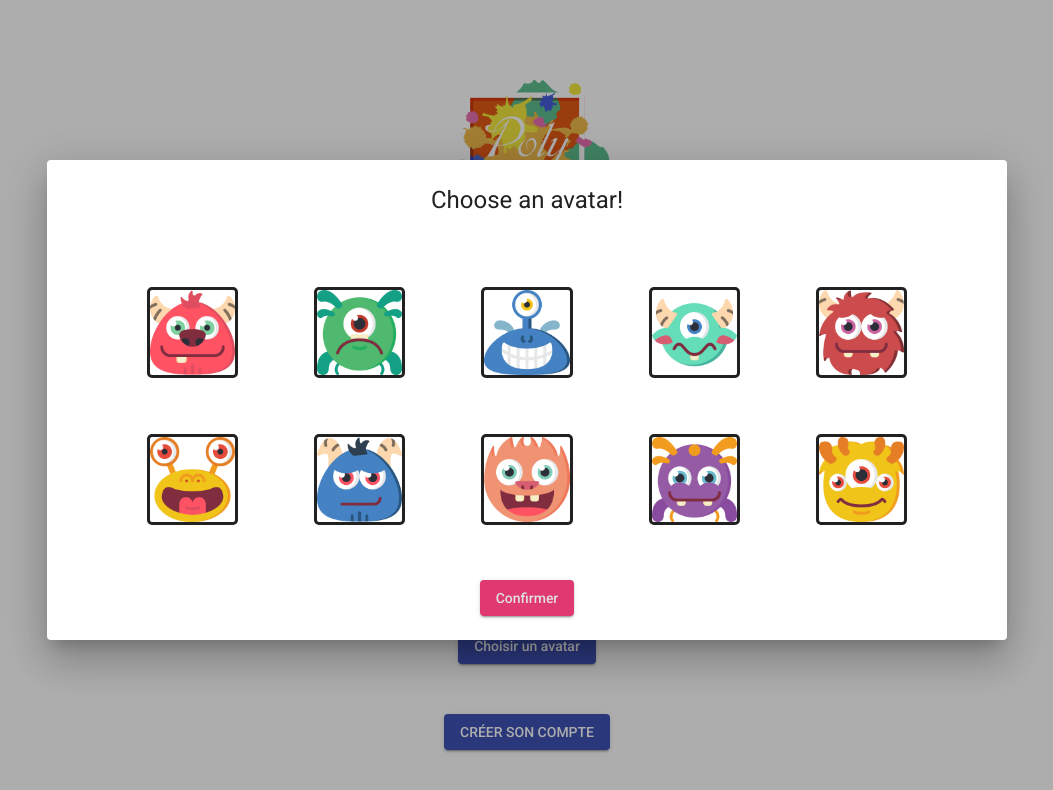
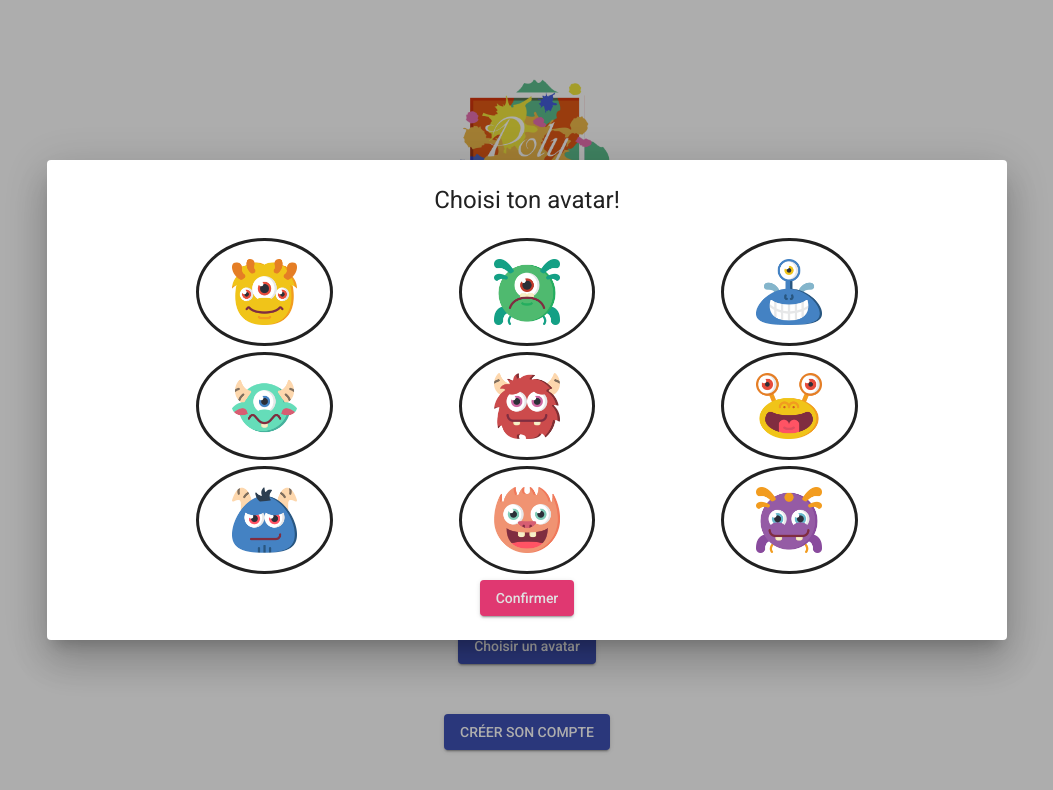
Before and after one commit to atarixGB/LOG3900-H22-projet, an Angular app in the folder desktop/client/: page /signup in a window 1280 px wide. Both pictures are taken after a click on the button "Choisir un avatar". Shown: the top 790 px of the page, without its empty margins (113-1166 px from the left). Built offline with nearby package versions, Linux system fonts and the light colour scheme.

Commit message:
un avatar de moins et update du UI

```diff
--- a/desktop/client/src/app/components/avatar-modal/avatar-modal.component.html
+++ b/desktop/client/src/app/components/avatar-modal/avatar-modal.component.html
@@ -1,13 +1,13 @@
 <div fxLayout="column" fxLayoutAlign="space-between center" class="fullHeight">
-    <h1>Choose an avatar!</h1>
+    <h1>Choisi ton avatar!</h1>
 
-    <div fxLayout="row" fxLayoutAlign="space-evenly center" *ngFor="let row of [].constructor(this.nbRows); let i = index">
-        <div fxLayoutAlign="center center" *ngFor="let column of [].constructor(this.nbColumns); let j = index" fxFlex="10" class="avatarDiv">
+    <div fxLayout="row" fxLayoutAlign="space-evenly stretch" *ngFor="let row of [].constructor(this.nbRows); let i = index" fxFlex="25">
+        <div fxLayoutAlign="center center" *ngFor="let column of [].constructor(this.nbColumns); let j = index" fxFlex="15" class="avatarDiv">
             <img
                 src="{{ this.avatarList[i * this.nbColumns + j] }}"
                 alt="avatar"
                 (click)="this.selectAvatar(i * this.nbColumns + j)"
-                fxFlex="100"
+                fxFlex="50"
                 id="{{ i * this.nbColumns + j }}"
             />
         </div>
--- a/desktop/client/src/app/components/avatar-modal/avatar-modal.component.scss
+++ b/desktop/client/src/app/components/avatar-modal/avatar-modal.component.scss
@@ -5,11 +5,11 @@
 .avatarDiv {
     border-style: solid;
     border-width: 3px;
-    border-radius: 5px;
+    border-radius: 50%;
 }
 
 .avatarDiv :hover {
-    background-color: rgba(127, 255, 212, 0.514);
+    background: rgba(127, 255, 212, 0.514);
 }
 
 .selected {
--- a/desktop/client/src/app/components/avatar-modal/avatar-modal.component.ts
+++ b/desktop/client/src/app/components/avatar-modal/avatar-modal.component.ts
@@ -9,8 +9,8 @@ import { avatars } from '../../interfaces-enums/avatar-list';
 })
 export class AvatarModalComponent implements OnInit {
     avatarList: string[] = avatars;
-    nbRows: number = 2;
-    nbColumns: number = 5;
+    nbRows: number = 3;
+    nbColumns: number = 3;
     selectedAvatar: number = 0;
 
     constructor(private dialogRef: MatDialogRef<AvatarModalComponent>) {}
@@ -21,13 +21,13 @@ export class AvatarModalComponent implements OnInit {
 
     selectAvatar(selected: number): void {
         this.clearSelection();
-        var div = document.getElementById(selected.toString());
+        const div = document.getElementById(selected.toString());
         if (div) div.className = 'selected';
         this.selectedAvatar = selected;
     }
 
     clearSelection(): void {
-        var div = document.getElementById(this.selectedAvatar.toString());
+        const div = document.getElementById(this.selectedAvatar.toString());
         if (div) div.className = '';
     }
 
--- a/desktop/client/src/app/interfaces-enums/avatar-list.ts
+++ b/desktop/client/src/app/interfaces-enums/avatar-list.ts
@@ -8,5 +8,4 @@ export const avatars: string[] = [
     './assets/avatars/av6.png',
     './assets/avatars/av7.png',
     './assets/avatars/av8.png',
-    './assets/avatars/av9.png',
 ];
```
Also changed, not shown: desktop/client/src/assets/avatars/av0.png, desktop/client/src/assets/avatars/av9.png (deleted).
